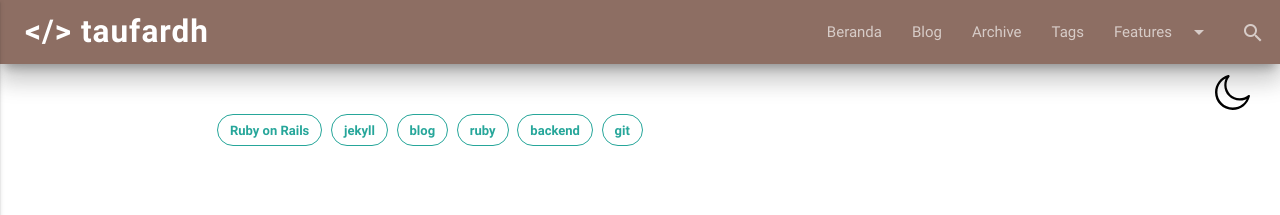
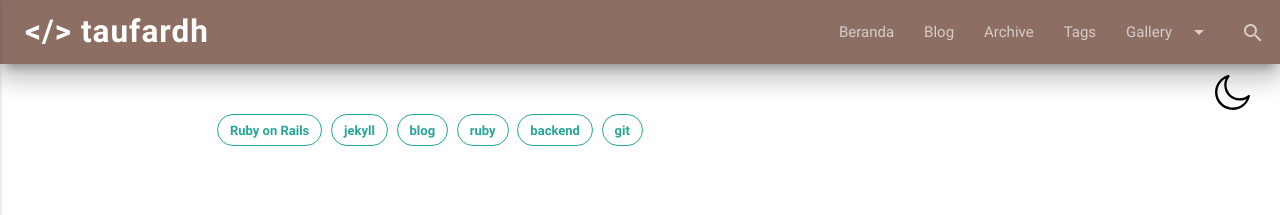
Before and after one commit to taufardh/old_project, a Jekyll site: the page built from tags.html, in a window 1280 px wide. Shown: the top 215 px of the page. Built offline with Jekyll 4.4.1, drawn with Linux system fonts in a browser that asks for light colours.

Commit message:
add dropdown menu

```diff
--- a/_includes/navbar.html
+++ b/_includes/navbar.html
@@ -12,14 +12,14 @@
           {% endif  %}
         {% endfor %}
         <li>
-          <a class="dropdown-button" href="#" data-activates="feature-dropdown" data-belowOrigin="true" data-constrainWidth="false">Features<i class="material-icons right">arrow_drop_down</i></a>
+          <a class="dropdown-button" href="#" data-activates="feature-dropdown" data-belowOrigin="true" data-constrainWidth="false">Gallery<i class="material-icons right">arrow_drop_down</i></a>
         </li>
         <li><a class="waves-effect" onclick="$('#modal1').modal('open');"><i class="material-icons">search</i></a></li>
       </ul>
       <ul id="feature-dropdown" class="dropdown-content">
-        <li><a href="/pages/full-header">Fullscreen Header</a></li>
-        <li><a href="/pages/horizontal">Horizontal Style</a></li>
-        <li><a href="/pages/no-image">No Image Expand</a></li>
+        <li><a href="/gallery/painting"><i class="material-icons">pallete</i> Painting</a></li>
+        <li><a href="/gallery/photo"><i class="material-icons">camera_alt</i> Photo</a></li>
+        <li><a href="/gallery/market"><i class="material-icons">local_mall</i> Marketplace</a></li>
       </ul>
       <ul class="side-nav" id="nav-mobile" >
         {% for link in site.links %}
@@ -29,6 +29,23 @@
         <li><a href="{{ site.url }}{{ site.baseurl }}{{ link.url }}">{{ link.title }}</a></li>
         {% endif  %}
         {% endfor %}
+        <li class="site-nav--has-submenu">
+          <a href="#" class="site-nav__link dropdown-button" data-activates="features-dropdown" data-belowOrigin="true" data-constrainWidth="false" data-hover="true">
+              Gallery
+              <i class="material-icons right">arrow_drop_down</i>
+          </a>
+          <ul id="features-dropdown" class="site-nav__submenu dropdown-content">
+              <li>
+                  <a href="/pages/dark-theme" class="site-nav__link">Painting</a>
+              </li>
+              <li>
+                  <a href="/collections/dark-theme" class="site-nav__link">Photo</a>
+              </li>
+              <li class="site-nav--active">
+                  <a href="/collections/fillscreen-style" class="site-nav__link">Marketplace</a>
+              </li>
+            </ul>
+        </li>
         <li><a class="waves-effect" onclick="$('#modal1').modal('open');"><i class="material-icons">search</i></a></li>
       </ul>
     </div>
```
